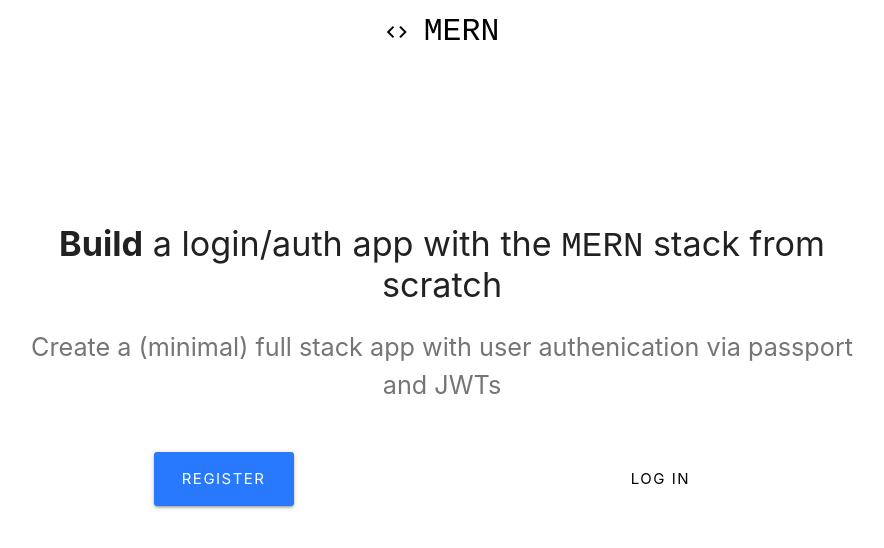
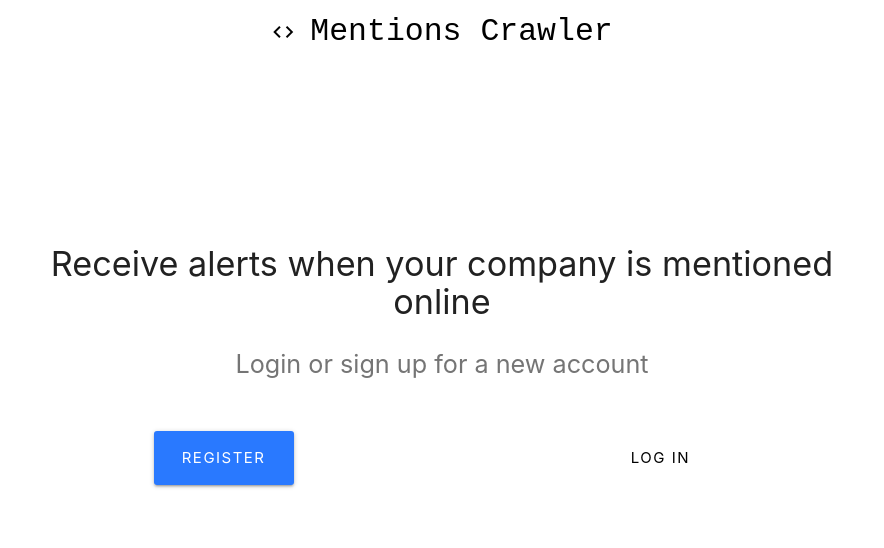
Before and after one commit to dmcphillips13/express-starter, a React (Create React App) app in the folder client/: page / in a window 1280 px wide. Shown: the top 548 px of the page, without its empty margins (198-1082 px from the left). Built offline with nearby package versions, Linux system fonts and the light colour scheme.

Commit message:
updated text

```diff
--- a/client/src/components/dashboard/Dashboard.js
+++ b/client/src/components/dashboard/Dashboard.js
@@ -17,10 +17,9 @@ class Dashboard extends Component {
         <div className="row">
           <div className="col s12 center-align">
             <h4>
-              <b>Hey there,</b> {user.name.split(' ')[0]}
+              <b>Hello,</b> {user.name.split(' ')[0]}
               <p className="flow-text grey-text text-darken-1">
-                You are logged into a full-stack{' '}
-                <span style={{ fontFamily: 'monospace' }}>MERN</span> app 👏
+                You are logged into Mentions Crawler
               </p>
             </h4>
             <button
--- a/client/src/components/layout/Landing.js
+++ b/client/src/components/layout/Landing.js
@@ -6,14 +6,9 @@ const Landing = () => {
     <div style={{ height: '75vh' }} className="container valign-wrapper">
       <div className="row">
         <div className="col s12 center-align">
-          <h4>
-            <b>Build</b> a login/auth app with the{' '}
-            <span style={{ fontFamily: 'monospace' }}>MERN</span> stack from
-            scratch
-          </h4>
+          <h4>Receive alerts when your company is mentioned online</h4>
           <p className="flow-text grey-text text-darken-1">
-            Create a (minimal) full stack app with user authenication via
-            passport and JWTs
+            Login or sign up for a new account
           </p>
           <br />
           <div className="col s6">
--- a/client/src/components/layout/Navbar.js
+++ b/client/src/components/layout/Navbar.js
@@ -14,7 +14,7 @@ const Navbar = () => {
             className="col s5 brand-logo center black-text"
           >
             <i className="material-icons">code</i>
-            MERN
+            Mentions Crawler
           </Link>
         </div>
       </nav>
```
